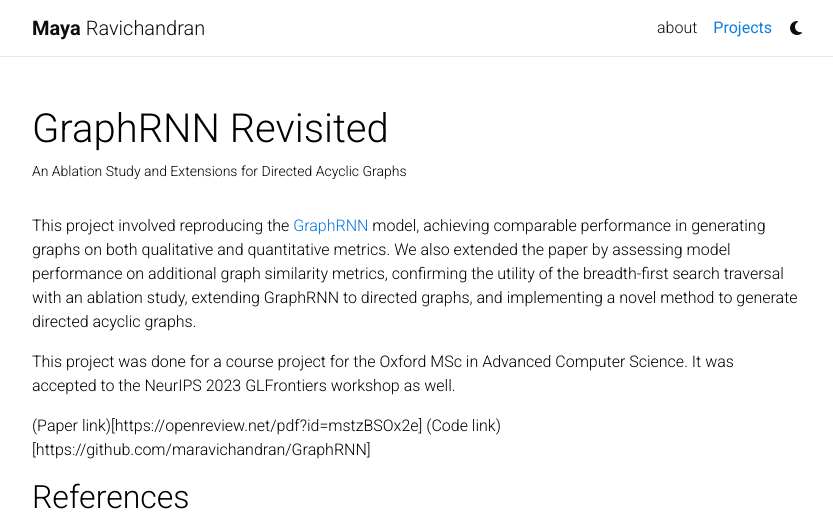
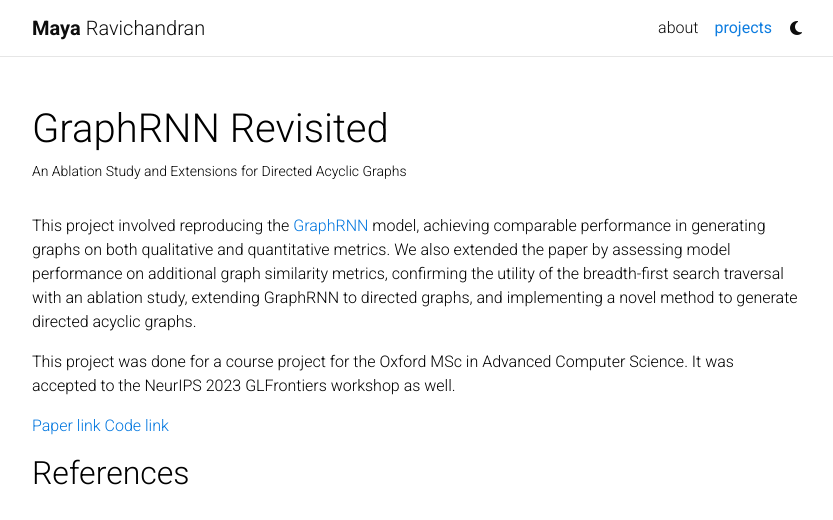
Before and after one commit to maravichandran/maravichandran.github.io, a Jekyll site: the page built from _projects/GraphRNN_project.md, in a window 1280 px wide, cut to the strip 0-520 px from the top of the page. Shown: the whole strip, without its empty margins (223-1056 px from the left). Built offline with Jekyll 4.4.1, drawn with Linux system fonts in a browser that asks for light colours; full-size pictures stand in for the smaller copies a plugin makes; comment, search, counter and statistics services are not loaded; a style sheet for code colours, icons or effects is not loaded.

Commit message:
Added MongoDB project; fixed broken links

```diff
--- a/_projects/GraphRNN_project.md
+++ b/_projects/GraphRNN_project.md
@@ -12,5 +12,5 @@
 
 This project was done for a course project for the Oxford MSc in Advanced Computer Science. It was accepted to the NeurIPS 2023 GLFrontiers workshop as well.
 
-(Paper link)[https://openreview.net/pdf?id=mstzBSOx2e]
-(Code link)[https://github.com/maravichandran/GraphRNN]
+[Paper link](https://openreview.net/pdf?id=mstzBSOx2e)
+[Code link](https://github.com/maravichandran/GraphRNN)
```
Also changed, not shown: _pages/projects.md (+1 -1 lines), _projects/MongoDB_evergreen_project.md (added, +13 -0 lines).
